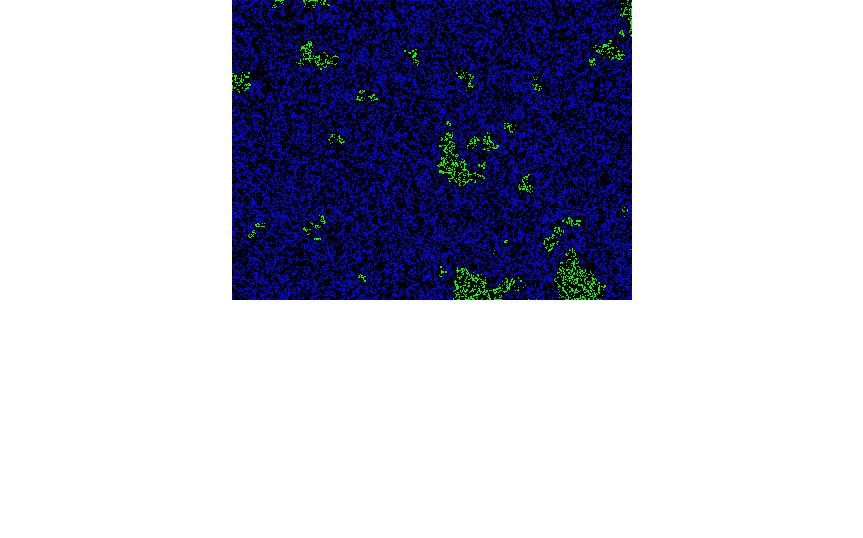
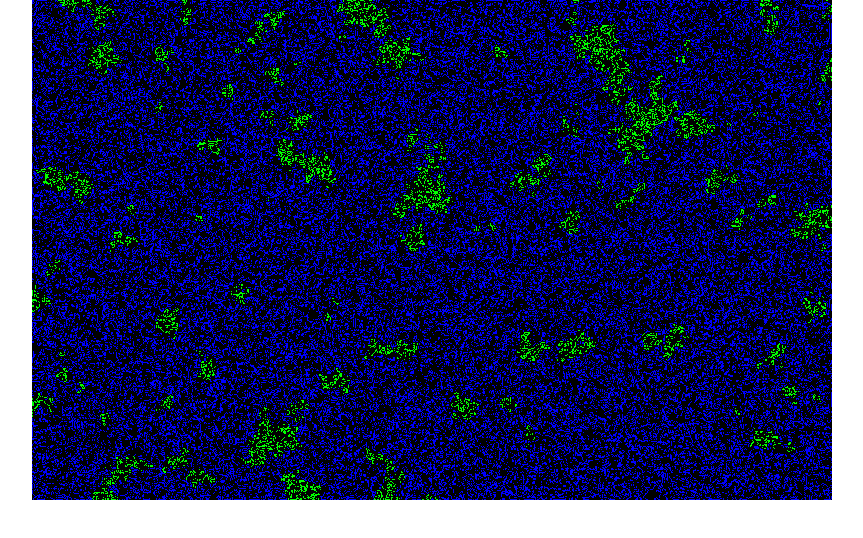
Before and after one commit to bloominstituteoftechnology/CS-Build-Week-1, a React (Create React App) app in the folder guided-demo/cca/: page / in a window 1280 px wide. Shown: the top 538 px of the page, without its empty margins (208-1071 px from the left). Built offline with nearby package versions, Linux system fonts and the light colour scheme.

Commit message:
made bigger

```diff
--- a/guided-demo/cca/src/App.js
+++ b/guided-demo/cca/src/App.js
@@ -104,7 +104,7 @@ class CCAApp extends Component {
   render() {
     return (
       <div>
-        <CCACanvas width={400} height={300} />
+        <CCACanvas width={800} height={500} />
       </div>
     )
   }
```
